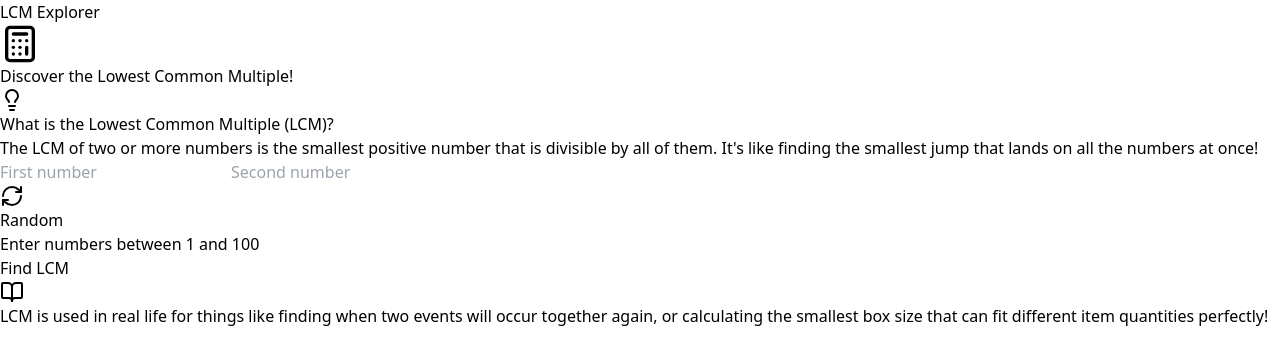
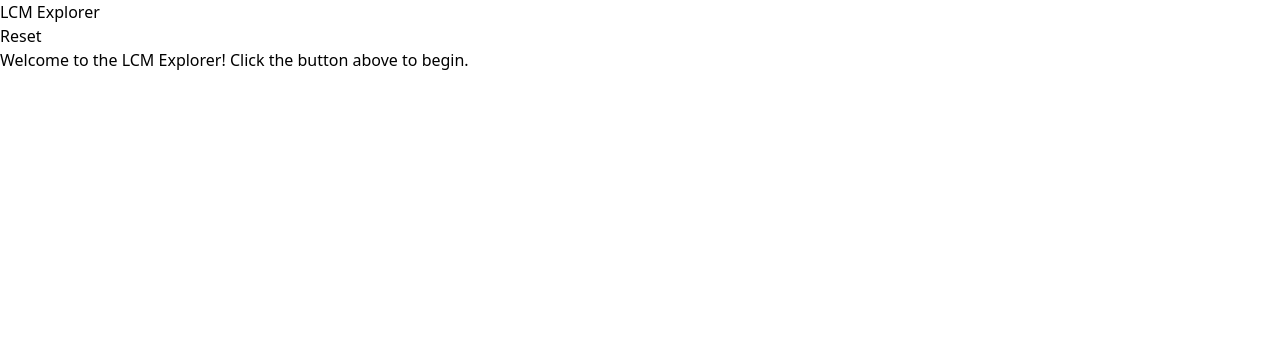
Before and after one commit to Content-Interactives/lcm, a React (Vite) app: page / in a window 1280 px wide. Shown: the top 364 px of the page. Built offline with nearby package versions, Linux system fonts and the light colour scheme.

Commit message:
working on animaiton

```diff
--- a/src/components/LCM.jsx
+++ b/src/components/LCM.jsx
@@ -1,272 +1,351 @@
 import React, { useState } from 'react';
-import { Alert, AlertDescription, AlertTitle } from '../components/ui/alert';
-import { Button } from '../components/ui/button';
-import { Input } from '../components/ui/input';
-import { Card, CardContent, CardDescription, CardFooter, CardHeader, CardTitle } from '../components/ui/card';
-import { BookOpen, Calculator, Lightbulb, RefreshCw, Check, X, SkipForward } from 'lucide-react';
 
 const LCM = () => {
-  const [inputNum1, setInputNum1] = useState('');
-  const [inputNum2, setInputNum2] = useState('');
-  const [calculatedNum1, setCalculatedNum1] = useState('');
-  const [calculatedNum2, setCalculatedNum2] = useState('');
-  const [lcm, setLCM] = useState(null);
-  const [multiples1, setMultiples1] = useState([]);
-  const [multiples2, setMultiples2] = useState([]);
-  const [isCalculating, setIsCalculating] = useState(false);
-  const [currentStep1, setCurrentStep1] = useState(0);
-  const [currentStep2, setCurrentStep2] = useState(0);
-  const [userGuess1, setUserGuess1] = useState('');
-  const [userGuess2, setUserGuess2] = useState('');
-  const [guessStatus1, setGuessStatus1] = useState(null);
-  const [guessStatus2, setGuessStatus2] = useState(null);
-  const [showResult, setShowResult] = useState(false);
+	const [isAnimating, setIsAnimating] = useState(false);
+	const [currentStep, setCurrentStep] = useState('initial'); // 'initial', 'explore', 'continue1', 'continue2', etc.
+	const [isExploreShrinking, setIsExploreShrinking] = useState(false);
+	const [isTextShrinking, setIsTextShrinking] = useState(false);
+	const [showNumbers, setShowNumbers] = useState(false);
+	const [showNewText, setShowNewText] = useState(false);
+	const [showContinue, setShowContinue] = useState(false);
+	const [isContinueShrinking, setIsContinueShrinking] = useState(false);
+	const [isFirstTextShrinking, setIsFirstTextShrinking] = useState(false);
 
-  const MIN_VALUE = 1;
-  const MAX_VALUE = 100;
-
-  const clampValue = (value) => {
-    const num = parseInt(value);
-    if (isNaN(num)) return '';
-    return Math.max(MIN_VALUE, Math.min(MAX_VALUE, num)).toString();
+	const handleReset = () => {
+		setCurrentStep('initial');
+		// Reset all states to initial values
+		setIsAnimating(false);
+		setIsExploreShrinking(false);
+		setIsTextShrinking(false);
+		setShowNumbers(false);
+		setShowNewText(false);
+		setShowContinue(false);
+		setIsContinueShrinking(false);
+		setIsFirstTextShrinking(false);
+		// Add more state resets here as we add them
 	};
 
-  const handleInputChange = (setter) => (e) => {
-    const rawValue = e.target.value;
-    const clampedValue = clampValue(rawValue);
-    setter(clampedValue);
+	const handleContinue = () => {
+		setCurrentStep('continue1');
+		setIsContinueShrinking(true);
+		setIsFirstTextShrinking(true);
+		setTimeout(() => {
+			setShowContinue(false);
+			setIsContinueShrinking(false);
+			setShowNewText(false);
+			setIsFirstTextShrinking(false);
+			// Add next step logic here
+		}, 500);
 	};
 
-  const calculateLCM = () => {
-    const a = parseInt(inputNum1);
-    const b = parseInt(inputNum2);
-    if (isNaN(a) || isNaN(b)) {
-      alert('Please enter valid numbers.');
-      return;
+	const handleExploreClick = () => {
+		setCurrentStep('explore');
+		setIsAnimating(true);
+		setIsExploreShrinking(true);
+		setIsTextShrinking(true);
+		// Add animation logic here as we build the interactive
+		setTimeout(() => {
+			setIsAnimating(false);
+			setShowNumbers(true);
+			setTimeout(() => {
+				setShowNewText(true);
+				setTimeout(() => {
+					setShowContinue(true);
+				}, 800);
+			}, 1700);
+		}, 500);
+	};
+
+	return (
+		<div className="w-[464px] mx-auto mt-5 shadow-[0_-4px_6px_-1px_rgba(0,0,0,0.1),0_2px_4px_-2px_rgba(0,0,0,0.1),0_0_0_1px_rgba(0,0,0,0.05)] bg-white rounded-lg select-none">
+			<style>
+				{`
+					@property --r {
+						syntax: '<angle>';
+						inherits: false;
+						initial-value: 0deg;
 					}
 
-    setIsCalculating(true);
-
-    const gcd = (x, y) => {
-      while(y) {
-        let t = y;
-        y = x % y;
-        x = t;
+					@keyframes fadeIn {
+						from {
+							opacity: 0;
+							transform: translateY(10px);
 						}
-      return x;
-    };
-
-    const lcmValue = Math.abs(a * b) / gcd(a, b);
-
-    let m1 = [];
-    let m2 = [];
-    for (let i = a; i <= lcmValue; i += a) {
-      m1.push(i);
+						to {
+							opacity: 1;
+							transform: translateY(0);
 						}
-    for (let i = b; i <= lcmValue; i += b) {
-      m2.push(i);
+					}
+					@keyframes fadeOut {
+						from {
+							opacity: 1;
+						}
+						to {
+							opacity: 0;
+						}
+					}
+					.text-animation {
+						animation: fadeIn 0.5s ease-out forwards;
+					}
+					.text-fade-out {
+						animation: fadeIn 0.5s ease-out reverse forwards;
+					}
+					.shrink-animation {
+						animation: shrinkButton 0.5s cubic-bezier(0.34, 1.56, 0.64, 1) forwards;
+					}
+					@keyframes shrinkButton {
+						from {
+							transform: scale(1);
+							opacity: 1;
+						}
+						to {
+							transform: scale(0);
+							opacity: 0;
+						}
+					}
+					@keyframes growButton {
+						from {
+							transform: scale(0);
+							opacity: 0;
+						}
+						to {
+							transform: scale(1);
+							opacity: 1;
+						}
+					}
+					.continue-animation {
+						animation: growButton 0.3s cubic-bezier(0.34, 1.56, 0.64, 1) forwards;
+					}
+					.fade-in {
+						opacity: 1;
+						transition: opacity 0.5s;
+					}
+					.fade-out {
+						opacity: 0;
+						transition: opacity 0.5s;
+					}
+					.zoom-in {
+						transform: scale(1.25);
+						transition: transform 0.6s cubic-bezier(0.34, 1.56, 0.64, 1);
+						z-index: 10;
+					}
+					.zoom-in-visual {
+						transform: scale(2) translate(-10px, 30px);
+						transition: transform 0.6s cubic-bezier(0.34, 1.56, 0.64, 1);
+						z-index: 1;
+					}
+					.zoom-out-visual {
+						transform: scale(1) translate(0, -110px);
+						transition: transform 0.6s cubic-bezier(0.34, 1.56, 0.64, 1);
+						z-index: 1;
+					}
+					.visual-clip {
+						overflow: hidden;
+						position: relative;
+					}
+					.equation-faded {
+						opacity: 0.25 !important;
+						transition: opacity 0.4s !important;
+					}
+					.equation-opaque {
+						opacity: 1 !important;
+						transition: opacity 0.4s !important;
+					}
+					.slide-right {
+						transform: translateX(100%);
+						transition: transform 0.5s ease-out;
+					}
+					@keyframes fadeIn {
+						from {
+							opacity: 0;
+							transform: translateX(-10px);
+						}
+						to {
+							opacity: 1;
+							transform: translateX(0);
+						}
+					}
+					.shift-right {
+						transform: translateX(-63px);
+						transition: transform 0.5s ease-out;
+					}
+					@keyframes slideEqualSign {
+						from {
+							transform: translateX(0);
+						}
+						to {
+							transform: translateX(25px);
+						}
+					}
+					@keyframes fadeInDown {
+						from {
+							opacity: 0;
+							transform: translateY(-10px);
+						}
+						to {
+							opacity: 1;
+							transform: translateY(0);
+						}
+					}
+					.fade-in-down {
+						animation: fadeInDown 0.5s cubic-bezier(0.2, 0.8, 0.2, 1) forwards;
 					}
 
-    setLCM(lcmValue);
-    setMultiples1(m1);
-    setMultiples2(m2);
-    setCalculatedNum1(a.toString());
-    setCalculatedNum2(b.toString());
-    setCurrentStep1(0);
-    setCurrentStep2(0);
-    setUserGuess1('');
-    setUserGuess2('');
-    setGuessStatus1(null);
-    setGuessStatus2(null);
-    setShowResult(m1.length === 1 && m2.length === 1);
-    setIsCalculating(false);
-  };
+					/* Glow Effect Styles */
+					.glow-button {
+						position: absolute;
+						bottom: 1rem;
+						right: 1rem;
+						border-radius: 8px;
+						cursor: pointer;
+						display: flex;
+						align-items: center;
+						justify-content: center;
+						z-index: 3;
+						transition: all .3s ease;
+						padding: 7px;
+					}
 
-  const handleKeyPress = (e) => {
-    if (e.key === 'Enter') {
-      calculateLCM();
+					.glow-button::before {
+						content: "";
+						display: block;
+						position: absolute;
+						background: #fff;
+						inset: 2px;
+						border-radius: 4px;
+						z-index: -2;
 					}
-  };
 
-  const generateRandomNumbers = () => {
-    const randomNum1 = Math.floor(Math.random() * (MAX_VALUE - MIN_VALUE + 1)) + MIN_VALUE;
-    const randomNum2 = Math.floor(Math.random() * (MAX_VALUE - MIN_VALUE + 1)) + MIN_VALUE;
-    setInputNum1(randomNum1.toString());
-    setInputNum2(randomNum2.toString());
-  };
+					.simple-glow {
+						background: conic-gradient(
+							from var(--r),
+							transparent 0%,
+							rgb(0, 255, 132) 2%,
+							rgb(0, 214, 111) 8%,
+							rgb(0, 174, 90) 12%,
+							rgb(0, 133, 69) 14%,
+							transparent 15%
+						);
+						animation: rotating 3s linear infinite;
+						transition: animation 0.3s ease;
+					}
 
-  const checkGuess = (guessValue, correctValue, currentStep, setCurrentStep, setGuessStatus, maxStep) => {
-    const guess = parseInt(guessValue);
-    if (guess === correctValue) {
-      setGuessStatus('correct');
-      if (currentStep < maxStep - 1) {
-        setCurrentStep(currentStep + 1);
-      } else {
-        setCurrentStep(maxStep);
+					.simple-glow.stopped {
+						animation: none;
+						background: none;
 					}
-      checkCompletion();
-    } else {
-      setGuessStatus('incorrect');
+
+					@keyframes rotating {
+						0% {
+							--r: 0deg;
 						}
-  };
+						100% {
+							--r: 360deg;
+						}
+					}
 
-  const skipStep = (currentStep, setCurrentStep, setGuessStatus, maxStep) => {
-    setGuessStatus(null);
-    if (currentStep < maxStep - 1) {
-      setCurrentStep(currentStep + 1);
-    } else {
-      setCurrentStep(maxStep);
+					.explore-button {
+						background-color: #008545;
+						color: white;
+						border: none;
+						border-radius: 4px;
+						padding: 0.375rem 0.75rem;
+						font-size: 0.875rem;
+						font-weight: 600;
+						cursor: pointer;
+						transition: background-color 0.2s;
 					}
-    checkCompletion();
-  };
 
-  const skipAll = () => {
-    setCurrentStep1(multiples1.length);
-    setCurrentStep2(multiples2.length);
-    setGuessStatus1(null);
-    setGuessStatus2(null);
-    setShowResult(true);
-  };
+					.explore-button:hover {
+						background-color: #00783E;
+					}
+				`}
+			</style>
+			<div className="p-4">
+				<div className="flex justify-between items-center mb-4">
+					<h2 className="text-[#5750E3] text-sm font-medium select-none">LCM Explorer</h2>
+					<div className="flex gap-2">
+						{/* Reset button */}
+						<button
+							className="reset-button
+								bg-[#5750E3] text-white border-none rounded
+								cursor-pointer flex items-center justify-center
+								text-xs font-bold px-2 py-1
+								transition-colors duration-200
+								hover:bg-[#4a42c7]
+								disabled:opacity-50 disabled:cursor-not-allowed"
+							onClick={handleReset}
+							title="Reset interactive"
+							disabled={isAnimating || (currentStep !== 'initial' && !showContinue)}
+							style={{
+								fontFamily: 'system-ui, -apple-system, sans-serif',
+								lineHeight: 1,
+							}}
+						>
+							Reset
+						</button>
+					</div>
+				</div>
 
-  const checkCompletion = () => {
-    if (currentStep1 >= multiples1.length - 1 && currentStep2 >= multiples2.length - 1) {
-      setShowResult(true);
-    }
-  };
-
-  const getInputClassName = (status) => {
-    let baseClass = "w-20 text-sm px-1 text-left";
-    switch (status) {
-      case 'correct':
-        return `${baseClass} border-green-500 focus:border-green-500`;
-      case 'incorrect':
-        return `${baseClass} border-red-500 focus:border-red-500`;
-      default:
-        return `${baseClass} border-gray-300 focus:border-blue-500`;
-    }
-  };
-
-  const renderMultiplesSection = (multiples, currentStep, setCurrentStep, userGuess, setUserGuess, guessStatus, setGuessStatus, color) => (
-    <div className={`bg-${color}-50 p-4 rounded`}>
-      <p className={`font-semibold text-${color}-600 mb-2`}>Multiples of {color === 'purple' ? calculatedNum1 : calculatedNum2}:</p>
-      <p className="break-words">
-        {multiples.slice(0, currentStep + 1).map((m, index) => (
-          <span key={index} className={m === lcm ? 'font-bold text-emerald-600' : ''}>{m}{index < currentStep ? ', ' : ''}</span>
-        ))}
-      </p>
-      {currentStep < multiples.length - 1 && (
-        <div className="flex items-center space-x-1 text-sm mt-2">
-          <Input
-            type="number"
-            value={userGuess}
-            onChange={(e) => setUserGuess(e.target.value)}
-            placeholder="Next multiple"
-            className={getInputClassName(guessStatus)}
-          />
-          <Button onClick={() => checkGuess(userGuess, multiples[currentStep], currentStep, setCurrentStep, setGuessStatus, multiples.length)} className="bg-gray-400 hover:bg-gray-500 px-2 py-1 text-xs text-white">
-            Check
-          </Button>
-          <Button onClick={() => skipStep(currentStep, setCurrentStep, setGuessStatus, multiples.length)} className="bg-gray-400 hover:bg-gray-500 px-2 py-1 text-xs text-white">
-            Skip
-          </Button>
-          {guessStatus === 'correct' && <Check className="text-green-500 w-4 h-4" />}
-          {guessStatus === 'incorrect' && <X className="text-red-500 w-4 h-4" />}
+				<div className="space-y-4">
+					{/* Visual Section */}
+					<div className="w-[400px] mx-auto bg-white border border-[#5750E3]/30 rounded-md relative min-h-[260px] flex items-center justify-center visual-clip">
+						{/* TODO: Add LCM visualization content here */}
+						{!showNumbers && (
+							<div className={`glow-button ${currentStep === 'initial' ? 'simple-glow' : 'simple-glow stopped'} ${isExploreShrinking ? 'shrink-animation' : ''}`}>
+								<button
+									className={`explore-button select-none ${isExploreShrinking ? 'shrink-animation' : ''}`}
+									onClick={handleExploreClick}
+									disabled={isAnimating}
+									style={{ transformOrigin: 'center' }}
+								>
+									Click to Explore!
+								</button>
+							</div>
+						)}
+						{showNumbers && (
+							<div className="flex flex-col items-center gap-4">
+								<div className="flex items-center gap-8 text-animation" style={{ opacity: 0, animation: 'fadeIn 0.5s ease-out forwards' }}>
+									<div className="text-4xl font-bold text-[#5750E3]">12</div>
+									<div className="text-4xl font-bold text-[#5750E3]">18</div>
+								</div>
+								<div className="text-2xl font-bold text-gray-700" style={{ opacity: 0, animation: 'fadeIn 0.5s ease-out 0.4s forwards' }}>
+									LCM = <span className="inline-block" style={{ opacity: 0, animation: 'growButton 0.3s cubic-bezier(0.34, 1.56, 0.64, 1) 1s forwards' }}>?</span>
+								</div>
+							</div>
+						)}
+						{showContinue && (
+							<div className={`glow-button ${isContinueShrinking ? 'simple-glow stopped' : 'simple-glow'}`} style={{ position: 'absolute', bottom: '1rem', right: '1rem', zIndex: 50 }}>
+								<button
+									className={`px-3 py-1.5 bg-[#008545] hover:bg-[#00783E] text-white text-sm rounded transition-colors duration-200 select-none
+										${isContinueShrinking ? 'shrink-animation' : 'continue-animation'}`}
+									onClick={handleContinue}
+									style={{
+										transformOrigin: 'center',
+										zIndex: 50,
+										borderRadius: '4px'
+									}}
+								>
+									Continue
+								</button>
 							</div>
 						)}
 					</div>
-  );
 
-  return (
-    <div className="bg-gray-100 p-8 min-h-screen">
-      <Card className="w-full max-w-2xl mx-auto shadow-md bg-white">
-        <CardHeader className="bg-sky-100 text-sky-800">
-          <div className="flex items-center justify-between">
-            <CardTitle className="text-3xl font-bold">LCM Explorer</CardTitle>
-            <Calculator size={40} className="text-sky-600" />
+					{/* Text Section */}
+					<div className="w-[400px] mx-auto bg-white border border-[#5750E3]/30 rounded-md p-4 min-h-[80px] relative flex items-center justify-center">
+						{!showNewText && (
+							<div className={`text-sm text-gray-600 text-center ${isTextShrinking ? 'shrink-animation' : ''}`}>
+								Welcome to the LCM Explorer! Click the button above to begin.
 							</div>
-          <CardDescription className="text-sky-700 text-lg">Discover the Lowest Common Multiple!</CardDescription>
-        </CardHeader>
-        <CardContent className="space-y-6 pt-6">
-          <Alert className="bg-blue-50 border-blue-100">
-            <Lightbulb className="h-4 w-4 text-blue-400" />
-            <AlertTitle className="text-blue-700">What is the Lowest Common Multiple (LCM)?</AlertTitle>
-            <AlertDescription className="text-blue-600">
-              The LCM of two or more numbers is the smallest positive number that is divisible by all of them. It's like finding the smallest jump that lands on all the numbers at once!
-            </AlertDescription>
-          </Alert>
-          <div className="space-y-4">
-            <div className="flex items-center space-x-2">
-              <div className="flex-grow flex space-x-2">
-                <Input
-                  type="number"
-                  value={inputNum1}
-                  onChange={handleInputChange(setInputNum1)}
-                  onKeyPress={handleKeyPress}
-                  placeholder="First number"
-                  className="w-1/2 text-lg border-sky-200 focus:border-sky-400"
-                />
-                <Input
-                  type="number"
-                  value={inputNum2}
-                  onChange={handleInputChange(setInputNum2)}
-                  onKeyPress={handleKeyPress}
-                  placeholder="Second number"
-                  className="w-1/2 text-lg border-sky-200 focus:border-sky-400"
-                />
+						)}
+						{showNewText && (
+							<div className={`text-sm text-gray-700 text-center ${isFirstTextShrinking ? 'shrink-animation' : ''}`} style={isFirstTextShrinking ? {} : { opacity: 0, animation: 'growButton 0.5s cubic-bezier(0.34, 1.56, 0.64, 1) forwards' }}>
+								To find the <b>Least Common Multiple</b> of any two positive numbers, we can use the prime factorization method.
 							</div>
-              <Button
-                onClick={generateRandomNumbers}
-                className="bg-sky-400 hover:bg-sky-500 text-white h-10 whitespace-nowrap"
-              >
-                <RefreshCw className="mr-2 h-4 w-4" />
-                Random
-              </Button>
-            </div>
-            <p className="text-sm text-gray-500 text-center">
-              Enter numbers between 1 and 100
-            </p>
-            <Button
-              onClick={calculateLCM}
-              className="w-full bg-emerald-400 hover:bg-emerald-500 text-white text-xl py-6"
-              disabled={isCalculating}
-            >
-              {isCalculating ? 'Calculating...' : 'Find LCM'}
-            </Button>
-          </div>
-        </CardContent>
-        <CardFooter className="flex-col items-start bg-gray-50">
-          {lcm !== null && (
-            <>
-              <div className="w-full space-y-4">
-                {renderMultiplesSection(multiples1, currentStep1, setCurrentStep1, userGuess1, setUserGuess1, guessStatus1, setGuessStatus1, 'purple')}
-                {renderMultiplesSection(multiples2, currentStep2, setCurrentStep2, userGuess2, setUserGuess2, guessStatus2, setGuessStatus2, 'pink')}
-                {!showResult && (
-                  <Button
-                    onClick={skipAll}
-                    className="w-full bg-indigo-500 hover:bg-indigo-600 text-white"
-                  >
-                    <SkipForward className="mr-2 h-4 w-4" />
-                    Skip All
-                  </Button>
 						)}
 					</div>
-              {showResult && (
-                <Alert className="mt-4 w-full bg-emerald-50 border-emerald-200">
-                  <AlertTitle className="text-emerald-700 text-xl">Result</AlertTitle>
-                  <AlertDescription className="text-emerald-600 text-lg">
-                    The LCM of {calculatedNum1} and {calculatedNum2} is <span className="font-bold">{lcm}</span>.
-                  </AlertDescription>
-                </Alert>
-              )}
-            </>
-          )}
-        </CardFooter>
-      </Card>
-      <div className="mt-4 text-center text-gray-700">
-        <p className="flex items-center justify-center">
-          <BookOpen className="mr-2 text-gray-600" />
-          LCM is used in real life for things like finding when two events will occur together again, or calculating the smallest box size that can fit different item quantities perfectly!
-        </p>
+				</div>
 			</div>
 		</div>
 	);
```
Lines whose indentation alone changed are shown as unchanged.
